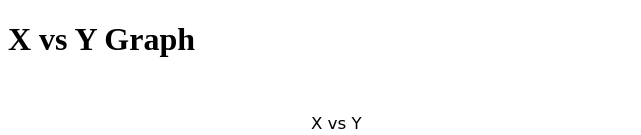
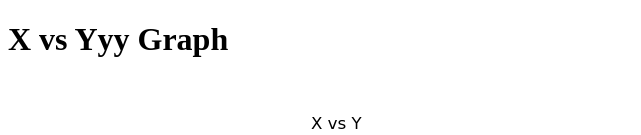
Before and after one commit to Himanshuk45/IS445Team3, a plain HTML site: page index.html in a window 1280 px wide. Shown: the top 135 px of the page, without its empty margins (0-641 px from the left). Drawn offline with Linux system fonts and the light colour scheme.

Commit message:
Update index.html

```diff
--- a/index.html
+++ b/index.html
@@ -6,7 +6,7 @@
     <title>Graph Viewer</title>
 </head>
 <body>
-    <h1>X vs Y Graph</h1>
+    <h1>X vs Yyy Graph</h1>
     <div id="graph-container">
         <img id="graph-image" src="plot.png" alt="X vs Y Graph">
     </div>
```
